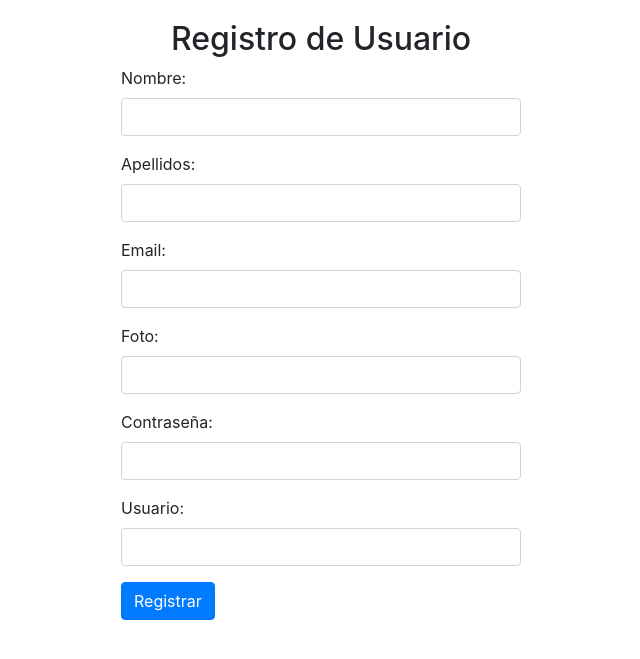
After one commit to rraamirez/Proyecto-Web, a PHP site: page /controller/register.php in a window 1280 px wide. The commit adds this page. Shown: the top 659 px of the page, without its empty margins (319-959 px from the left). Run offline with PHP 8.4, Linux system fonts and the light colour scheme; some libraries are stand-ins or nearby versions.

Commit message:
register bd done

```diff
--- a/controller/procesarLogin.php
+++ b/controller/procesarLogin.php
@@ -2,14 +2,14 @@
 
 require_once('model/bd.php');
 // Verificar si se ha enviado el formulario de inicio de sesión
-if (isset($_GET['user']) && isset($_GET['contrasena'])) {
+if (isset($_GET['usuario']) && isset($_GET['clave'])) {
     // Obtener los valores del formulario
     $usuario = $_GET['user'];
-    $contrasena = $_GET['contrasena'];
+    $contrasena = $_GET['clave'];
 
     $db = new Conexion("localhost", "raul", "raul1234", "proyectoTW");
     $db->conectar();
     $db->loginDB($usuario, $contrasena);
-    DB_disconnection($db);
+    $db->desconectar();
 }
 ?>
--- /dev/null
+++ b/controller/register.php
@@ -0,0 +1,91 @@
+<?php
+if ($_SERVER['REQUEST_METHOD'] === 'POST') {
+    // Procesar los datos del formulario de registro
+    $nombre = $_POST['nombre'];
+    $apellidos = $_POST['apellidos'];
+    $email = $_POST['email'];
+    $foto = $_POST['foto'];
+    $clave = $_POST['clave'];
+    $usuario = $_POST['usuario'];
+    $rol = 'colaborador';
+
+    // Aquí puedes realizar la validación de los datos y otras verificaciones necesarias antes de agregar el usuario a la base de datos
+
+    // Realizar la conexión a la base de datos
+    require_once '../model/bd.php'; // Archivo que contiene la clase Conexion
+    $conexion = new Conexion('localhost', 'raul', 'raul1234', 'proyectoTW');
+    $conexion->conectar();
+
+    // Llamar al método DBaddUsuario() para agregar el usuario a la base de datos
+    $idUsuario = $conexion->DBaddUsuario($nombre, $apellidos, $email, $foto, $clave, $usuario, $rol);
+    if ($idUsuario) {
+        // Usuario registrado exitosamente
+        echo 'Usuario registrado con ID: ' . $idUsuario;
+    } else {
+        // Error al registrar el usuario
+        echo 'Error al registrar el usuario.';
+    }
+
+    // Cerrar la conexión a la base de datos
+    $conexion->desconectar();
+}
+?>
+
+<!DOCTYPE html>
+<html>
+<head>
+    <title>Registro de Usuario</title>
+    <link rel="stylesheet" href="https://stackpath.bootstrapcdn.com/bootstrap/4.5.2/css/bootstrap.min.css">
+    <style>
+        h2 {
+            text-align: center;
+        }
+        body {
+            padding: 20px;
+        }
+        form {
+            max-width: 400px;
+            margin: 0 auto;
+        }
+    </style>
+</head>
+<body>
+    <h2>Registro de Usuario</h2>
+    <form method="POST" action="register.php">
+        <div class="form-group">
+            <label for="nombre">Nombre:</label>
+            <input type="text" class="form-control" name="nombre" required>
+        </div>
+
+        <div class="form-group">
+            <label for="apellidos">Apellidos:</label>
+            <input type="text" class="form-control" name="apellidos" required>
+        </div>
+
+        <div class="form-group">
+            <label for="email">Email:</label>
+            <input type="email" class="form-control" name="email" required>
+        </div>
+
+        <div class="form-group">
+            <label for="foto">Foto:</label>
+            <input type="text" class="form-control" name="foto">
+        </div>
+
+        <div class="form-group">
+            <label for="clave">Contraseña:</label>
+            <input type="password" class="form-control" name="clave" required>
+        </div>
+
+        <div class="form-group">
+            <label for="usuario">Usuario:</label>
+            <input type="text" class="form-control" name="usuario" required>
+        </div>
+        <button type="submit" class="btn btn-primary" formaction="../index.php">Registrar</button>
+    </form>
+
+    <script src="https://code.jquery.com/jquery-3.5.1.slim.min.js"></script>
+    <script src="https://cdn.jsdelivr.net/npm/@popperjs/core@2.5.3/dist/umd/popper.min.js"></script>
+    <script src="https://stackpath.bootstrapcdn.com/bootstrap/4.5.2/js/bootstrap.min.js"></script>
+</body>
+</html>
--- a/index.php
+++ b/index.php
@@ -1,7 +1,7 @@
 <?php
 require_once('view/funcHTML.php');
-require_once('model/db.php');
 require_once('model/bd.php');
+
 
 $db = new Conexion("localhost", "raul", "raul1234", "proyectoTW");
 $db->conectar();
@@ -12,9 +12,9 @@ HTMLinicio("Inicio");
 HTMLfin();
 HTMLheader();
 
-HTMLnav();
+//HTMLnav();
 HTMLaside();
 HTMLfooter();
 
-DB_disconnection($db);
+
 ?>
--- a/model/functionsDB.php
+++ b/model/functionsDB.php
@@ -1,5 +1,5 @@
 <?php
-require_once("db.php");
+require_once("bd.php");
 function loginDB($user, $contrasena, $db){
 
     $con=$contrasena;
@@ -32,6 +32,8 @@ function loginDB($user, $contrasena, $db){
     return $salida;
 }
 
+
+
 // function crearTablaVacia($db, $nombreTabla) {
 //     $sql = "CREATE TABLE $nombreTabla (
 //         id INT(11) AUTO_INCREMENT PRIMARY KEY,
```
Also changed, not shown: model/bd.php (+27 -3 lines), model/db.php (deleted, +0 -16 lines), view/funcHTML.php (+27 -7 lines).
